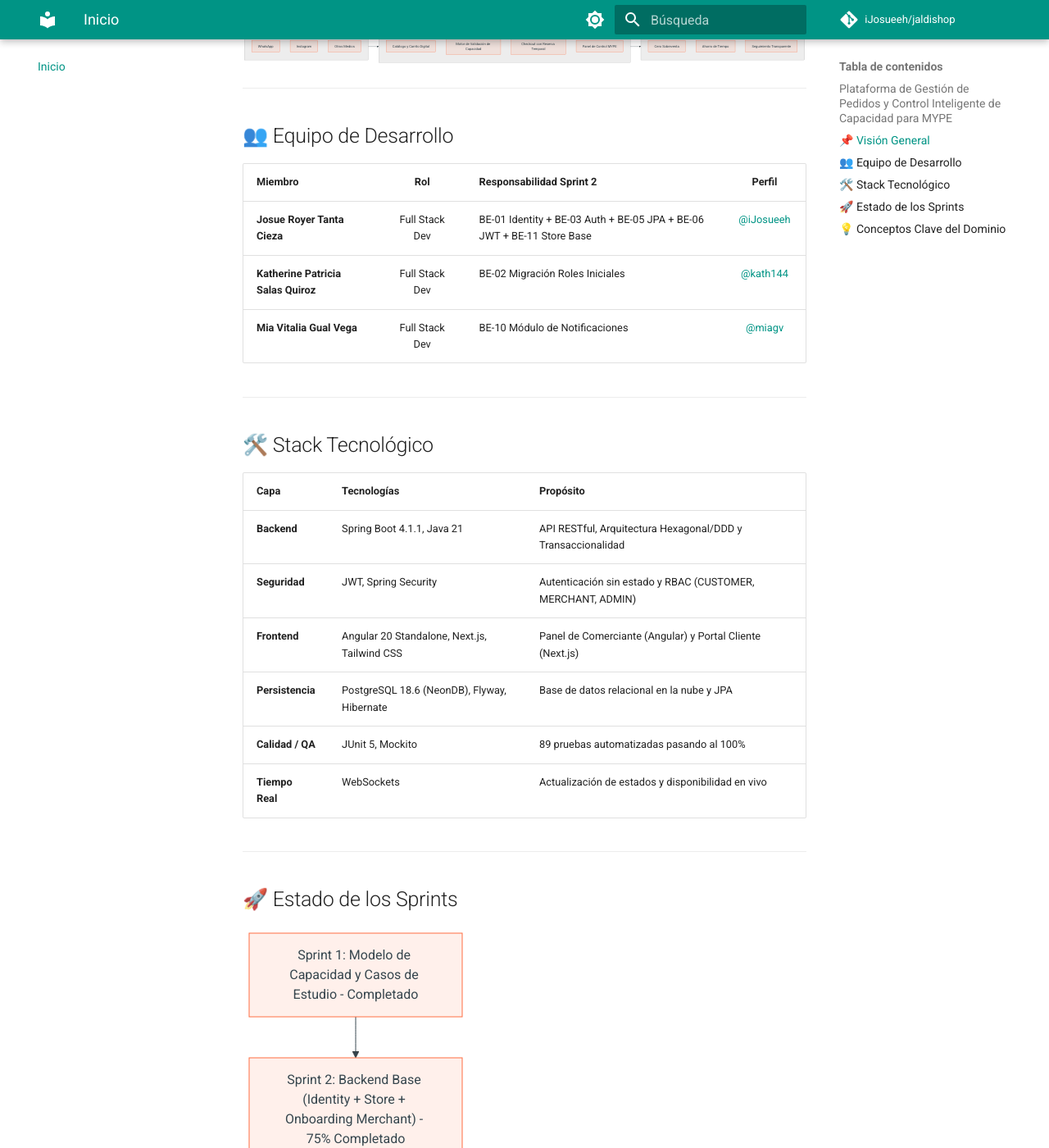
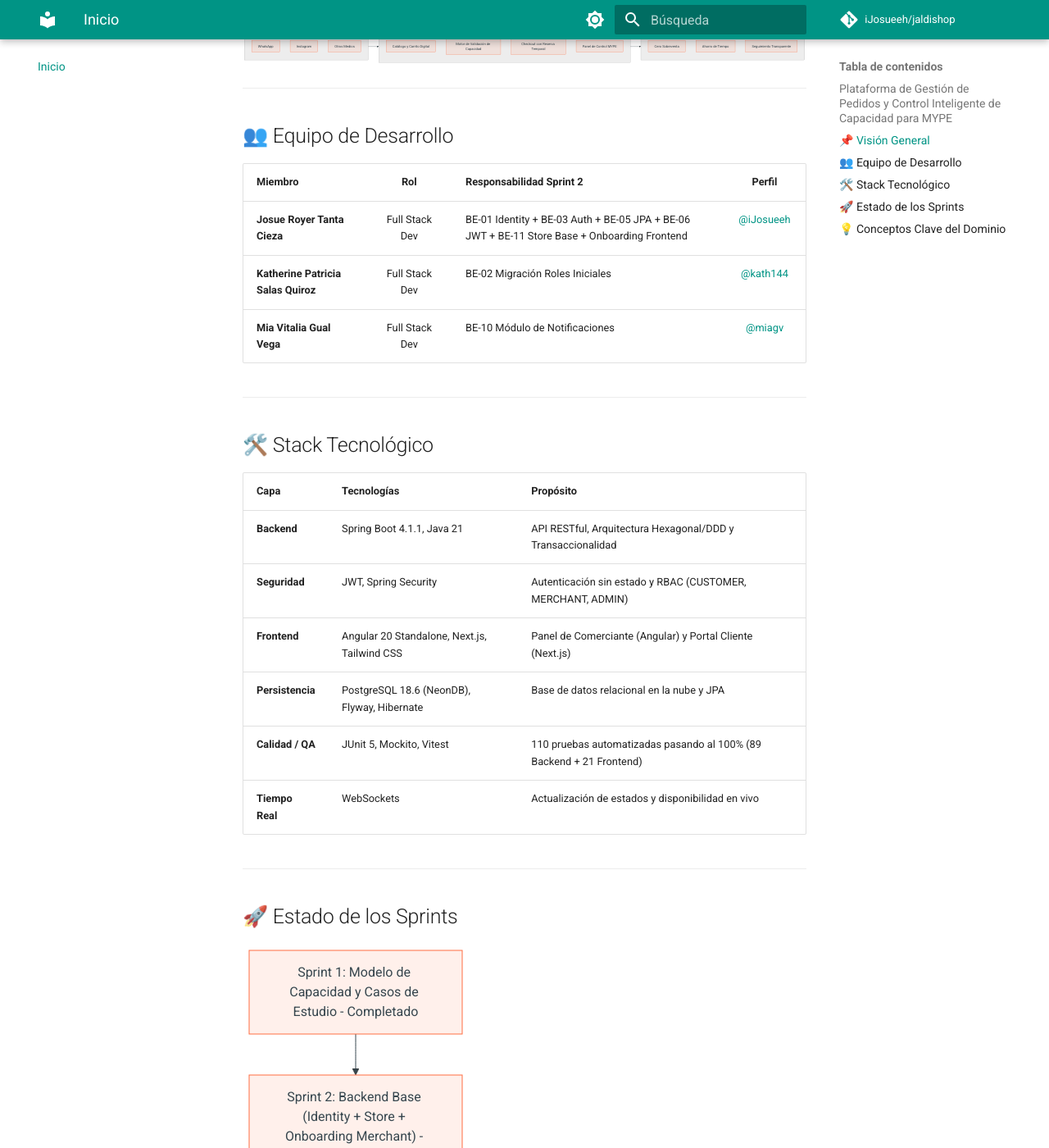
Before and after one commit to iJosueeh/jaldishop, an MkDocs documentation site: the page built from docs/index.md, in a window 1280 px wide and 1400 px high, scrolled down 666 px. Shown: the whole window at 82% size. Built offline with MkDocs 1.6.1 and Material for MkDocs 9.7.7, drawn with Linux system fonts in a browser that asks for light colours; comment, search, counter and statistics services are not loaded.

```diff
--- a/docs/index.md
+++ b/docs/index.md
@@ -46,7 +46,7 @@ flowchart LR
 
 | Miembro | Rol | Responsabilidad Sprint 2 | Perfil |
 |---|:---:|---|:---:|
-| **Josue Royer Tanta Cieza** | Full Stack Dev | BE-01 Identity + BE-03 Auth + BE-05 JPA + BE-06 JWT + BE-11 Store Base | [@iJosueeh](https://github.com/iJosueeh) |
+| **Josue Royer Tanta Cieza** | Full Stack Dev | BE-01 Identity + BE-03 Auth + BE-05 JPA + BE-06 JWT + BE-11 Store Base + Onboarding Frontend | [@iJosueeh](https://github.com/iJosueeh) |
 | **Katherine Patricia Salas Quiroz** | Full Stack Dev | BE-02 Migración Roles Iniciales | [@kath144](https://github.com/kath144) |
 | **Mia Vitalia Gual Vega** | Full Stack Dev | BE-10 Módulo de Notificaciones | [@miagv](https://github.com/miagv) |
 
@@ -60,7 +60,7 @@ flowchart LR
 | **Seguridad** | JWT, Spring Security | Autenticación sin estado y RBAC (CUSTOMER, MERCHANT, ADMIN) |
 | **Frontend** | Angular 20 Standalone, Next.js, Tailwind CSS | Panel de Comerciante (Angular) y Portal Cliente (Next.js) |
 | **Persistencia** | PostgreSQL 18.6 (NeonDB), Flyway, Hibernate | Base de datos relacional en la nube y JPA |
-| **Calidad / QA** | JUnit 5, Mockito | 89 pruebas automatizadas pasando al 100% |
+| **Calidad / QA** | JUnit 5, Mockito, Vitest | 110 pruebas automatizadas pasando al 100% (89 Backend + 21 Frontend) |
 | **Tiempo Real** | WebSockets | Actualización de estados y disponibilidad en vivo |
 
 ---
```
Also changed, not shown: README.md (+3 -3 lines), docs/06-scrum/sprint-02.md (+1 -0 lines).
